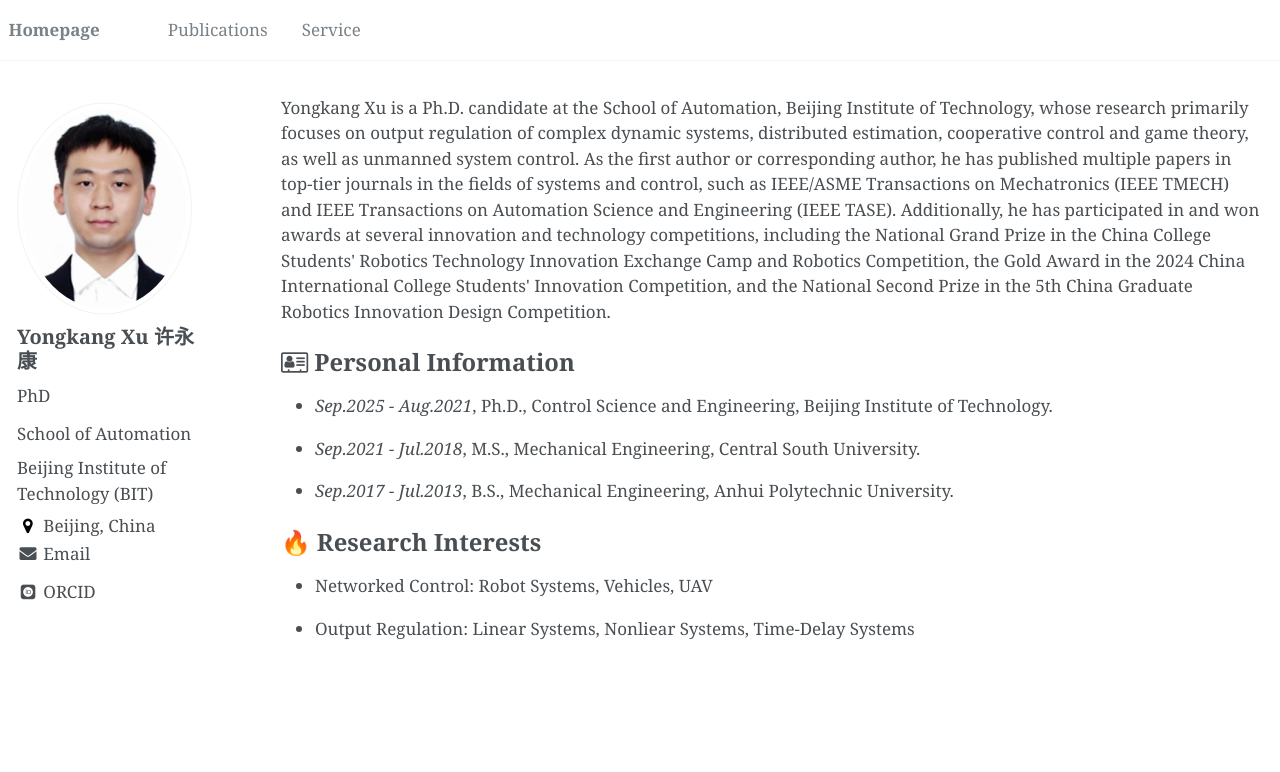
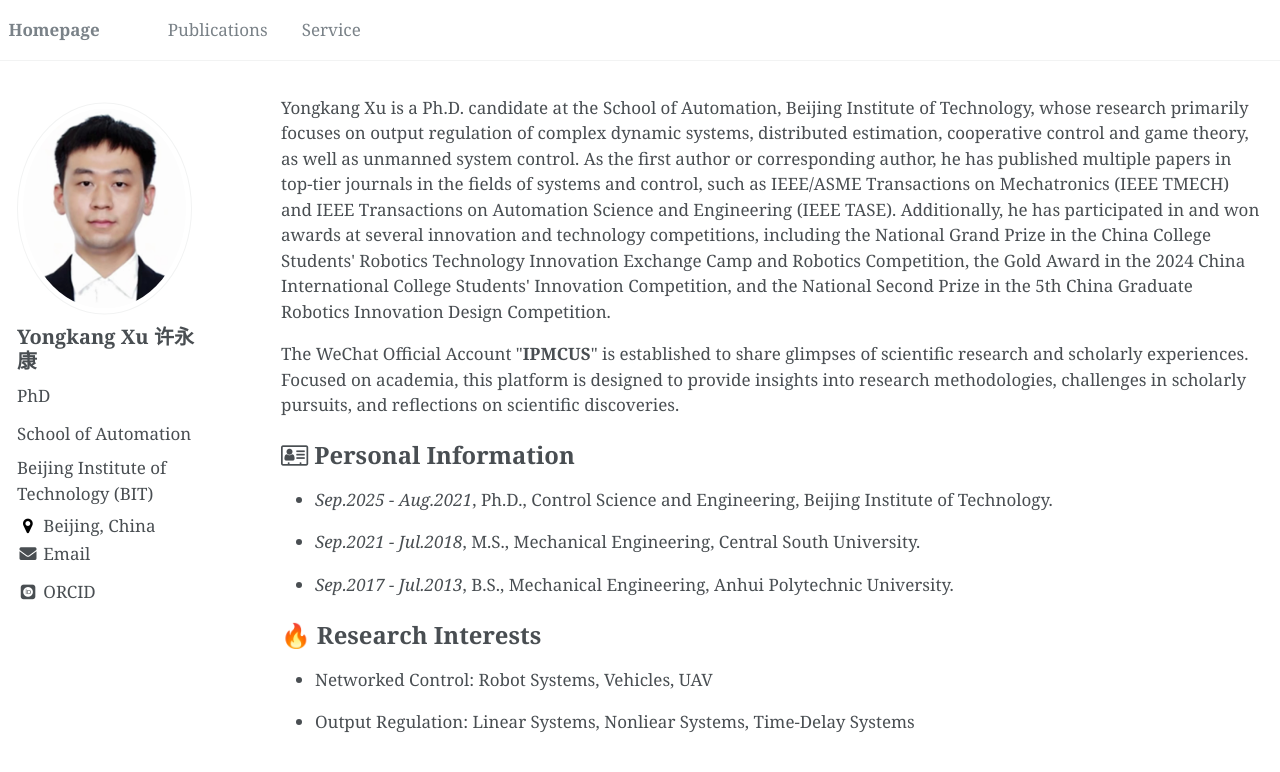
Before and after one commit to yk-xu/yongkangxu, a Jekyll site: the page built from _pages/about.md, in a window 1280 px wide. Shown: the top 772 px of the page. Built offline with Jekyll 4.4.1, drawn with Linux system fonts in a browser that asks for light colours; some web fonts are replaced.

Commit message:
Update about.md

```diff
--- a/_pages/about.md
+++ b/_pages/about.md
@@ -20,7 +20,7 @@ redirect_from:
 <section id="-about-me" data-level="1">
 
   <p>Yongkang Xu is a Ph.D. candidate at the School of Automation, Beijing Institute of Technology, whose research primarily focuses on output regulation of complex dynamic systems, distributed estimation, cooperative control and game theory, as well as unmanned system control. As the first author or corresponding author, he has published multiple papers in top-tier journals in the fields of systems and control, such as IEEE/ASME Transactions on Mechatronics (IEEE TMECH) and IEEE Transactions on Automation Science and Engineering (IEEE TASE). Additionally, he has participated in and won awards at several innovation and technology competitions, including the National Grand Prize in the China College Students' Robotics Technology Innovation Exchange Camp and Robotics Competition, the Gold Award in the 2024 China International College Students' Innovation Competition, and the National Second Prize in the 5th China Graduate Robotics Innovation Design Competition.</p>
-<!--   <p>He currently serves as the Deputy Secretary-General of the Youth Work Committee of the Chinese Association of Automation and as a member of the Committee on Autonomous and Unmanned Systems of the Chinese Association for Artificial Intelligence.</p> -->
+  <p>The WeChat Official Account "<b>IPMCUS</b>" is established to share glimpses of scientific research and scholarly experiences. Focused on academia, this platform is designed to provide insights into research methodologies, challenges in scholarly pursuits, and reflections on scientific discoveries.</p>
 
  <h1><i class="fa fa-vcard-o" aria-hidden="true"></i> Personal Information</h1>
 
```
